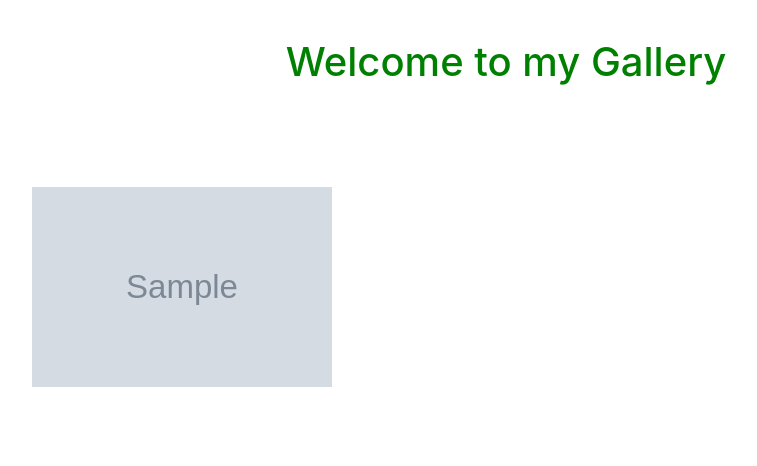
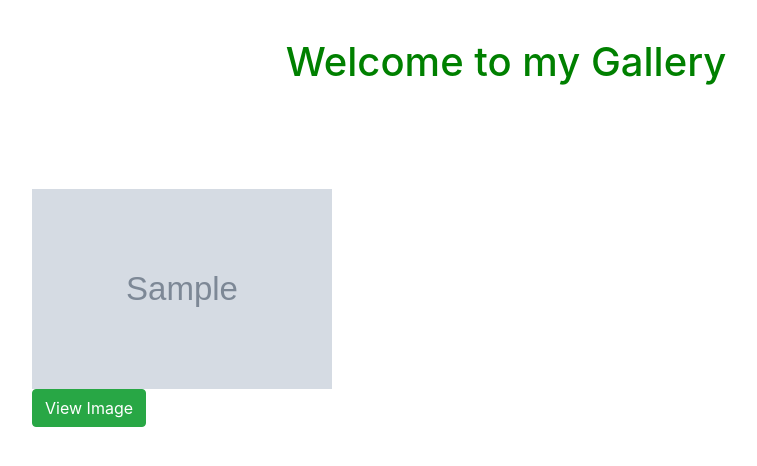
Before and after one commit to Agnes-N/Gallery, a Django app: page / in a window 1280 px wide. Shown: the part 56-522 px from the top of the page, without its empty margins (134-891 px from the left). Run offline with Django 3.2, Linux system fonts and the light colour scheme; tables that the repository leaves empty hold one stand-in row (values such as "Sample post"); grey boxes marked "Sample" are stand-in pictures; some libraries are stand-ins or nearby versions.

Commit message:
added view image button

```diff
--- a/images/templates/welcome.html
+++ b/images/templates/welcome.html
@@ -38,7 +38,8 @@
         </div>
         <div class="modal-footer">
          <input class="form-control" type="text" value="127.0.0.1.8000{{image.pic_image.url}}" id="mylink">
-         <button onclick="myFunction(mylink)" type="button" class="btn btn-info my-2 my-sm-0 link-btn">Copy image link</button>
+         <button onclick="myFunction(mylink)" type="button" class="btn btn-info my-2 my-sm-0 link-btn" data-target="#{{image.id}}">Copy image link</button>
+         <a href="{{image.pic_image.url}}" target="_blank" class="btn btn-success">View Image</a>
          <button type="button" class="btn btn-secondary" data-dismiss="modal">Close</button>
         </div>
       </div>
@@ -50,6 +51,7 @@
     <!-- displaying Images -->
     <div class="col-md-4">
       <img src="{{image.pic_image.url}} " width="300" height="200" class="img-responsive" alt="Image" style="margin-top:5%" data-toggle="modal" data-target="#{{image.id}}" id="mylink">
+      <a href="{{image.pic_image.url}}" target="_blank" class="btn btn-success">View Image</a>
     </div>
 
   </div>
```
